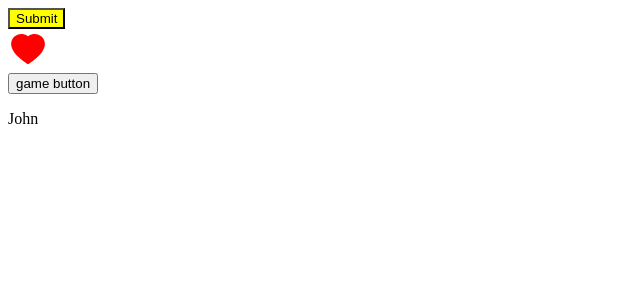
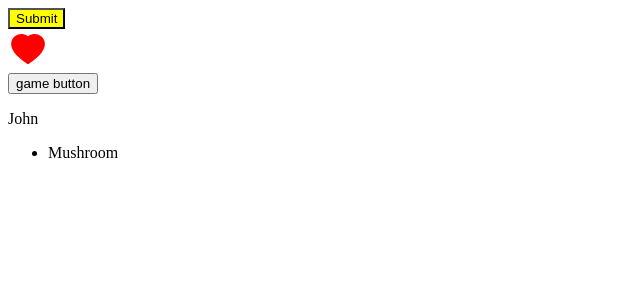
Before and after one commit to Nayem73/React-Training, a React (Vite) app in the folder codewithmosh-typescript/: page / in a window 1280 px wide. Shown: the top 300 px of the page, without its empty margins (0-640 px from the left). Built offline with nearby package versions, Linux system fonts and the light colour scheme.

Commit message:
Array excercise done. Alhamdulillah

```diff
--- a/codewithmosh-typescript/src/App.tsx
+++ b/codewithmosh-typescript/src/App.tsx
@@ -11,6 +11,10 @@ function App() {
       name: 'John',
     }
   });
+  const [pizza, setPizza] = useState({
+    name: 'Spicy Pepperoni',
+    toppings: ['Mushroom']
+  })
 
   return (
     <>
@@ -25,8 +29,11 @@ function App() {
       <Game onClick={() => {
         console.log(`Game button clicked`);
         setGame({ ...game, player: { ...game.player, name: 'Not John' } })
+        console.log('Pizza toppings adding button is also clicked')
+        setPizza({ ...pizza, toppings: [...pizza.toppings, 'new topping'] })
       }}
         game={game}
+        pizza={pizza}
       />
     </>
   )
--- a/codewithmosh-typescript/src/components/Game.tsx
+++ b/codewithmosh-typescript/src/components/Game.tsx
@@ -6,13 +6,22 @@ interface Props {
       name: string;
     }
   }
+  pizza: {
+    name: string;
+    toppings: string[];
+  }
 }
 
-function Game({ onClick, game }: Props) {
+function Game({ onClick, game, pizza }: Props) {
   return (
     <>
       <button onClick={onClick}>game button</button>
       <p>{game.player.name}</p>
+      <ul>
+        {pizza.toppings.map((topping, index) => (
+          <li key={index}>{topping}</li>
+        ))}
+      </ul>
     </>
   )
 }
```
